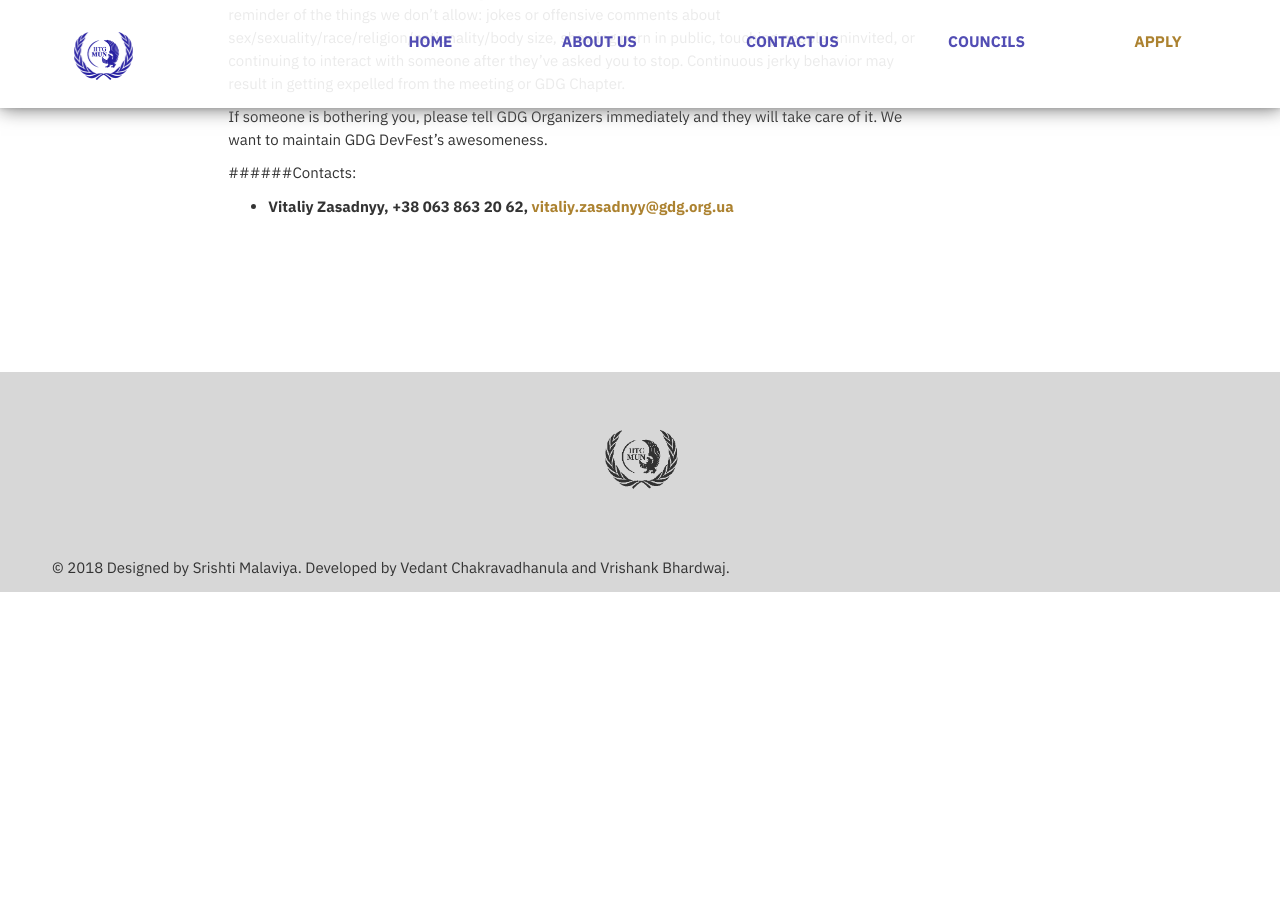
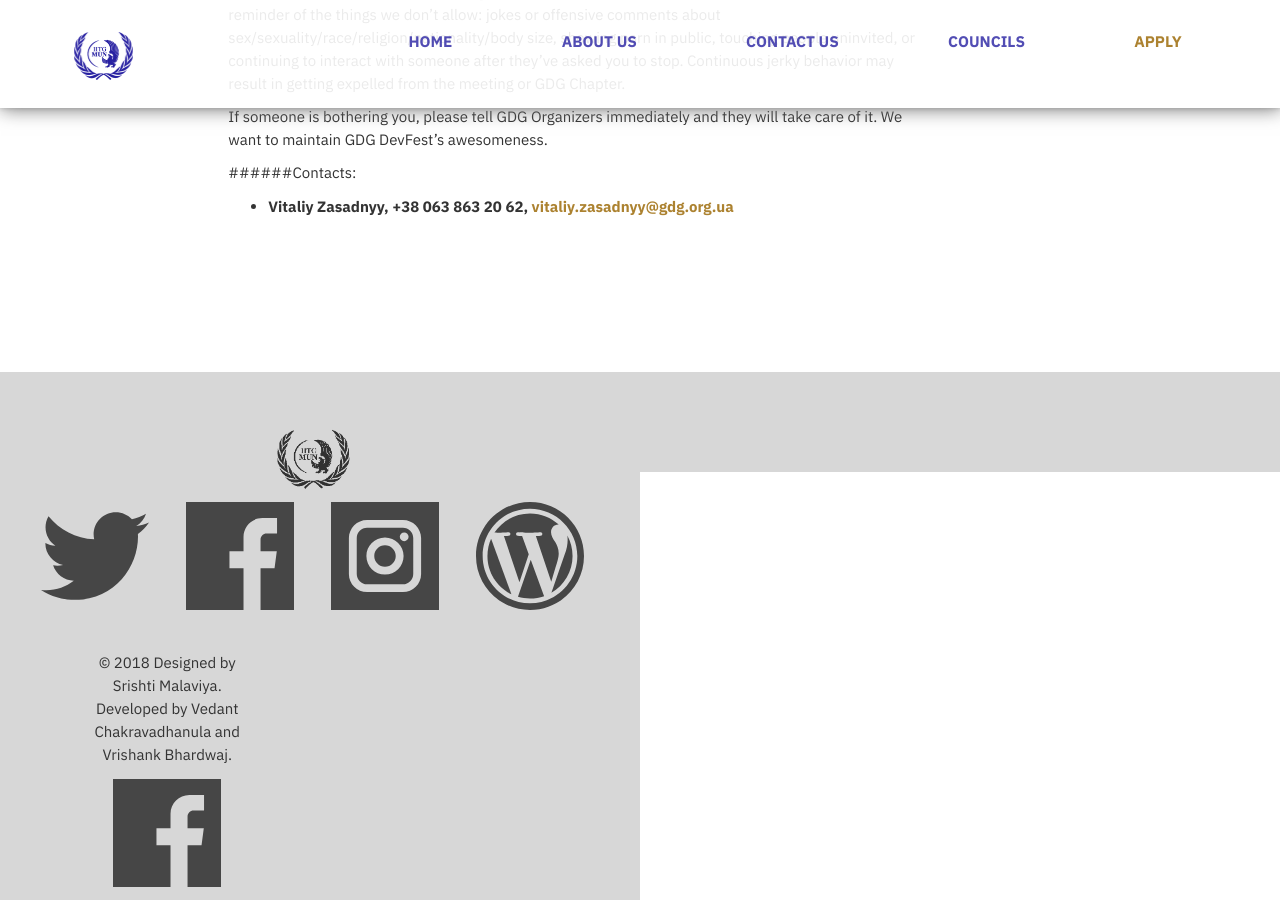
Before and after one commit to rupam170123041/IITG-MUN.github.io, a Jekyll site: the page built from cod.md, in a window 1280 px wide and 900 px high, scrolled down 672 px. Built offline with Jekyll 4.4.1, drawn with Linux system fonts in a browser that asks for light colours; nearby versions of some CDN libraries; comment, search, counter and statistics services are not loaded; before the commit the page ends 1264 px from its top, so only the background shows below that.

Commit message:
Footer changes

```diff
--- a/_includes/footer.html
+++ b/_includes/footer.html
@@ -1,9 +1,27 @@
 <div class="footer-box">
-	<div class="footer">
-        <div style="position: center;" class="footer-logo">
-        	</div>
-    </div>
-    <p class="footer">
-				&copy; 2018 Designed by Srishti Malaviya. Developed by Vedant Chakravadhanula and Vrishank Bhardwaj.</a>
-	</p>
+	<div class="row">
+		<div class="footer col-md-6" align="center">
+			<div class="row">
+	        <div style="position: center;" class="footer-logo">
+	        	</div></div>
+	        <div class="row">
+	        	<div class="col-md-3 twitter-logo"></div>
+	        	<div class="col-md-3 facebook-logo"></div>
+	        	<div class="col-md-3 instagram-logo"></div>
+	        	<div class="col-md-3 wordpress-logo"></div>
+	        </div>
+	        <div class="row">
+	        	<div class="col-md-6" align="center">
+	        	<p class="footer">
+					&copy; 2018 Designed by Srishti Malaviya. Developed by Vedant Chakravadhanula and Vrishank Bhardwaj.</a>
+				</p>
+			</div>
+	        </div>
+
+	        <div class="row">
+	        	<div class="col-md-6 alcheringa-logo" align="center">
+	        	</div>
+	        </div>
+	    </div>
+	</div>
 </div>
--- a/_includes/twitter-feed.html
+++ b/_includes/twitter-feed.html
@@ -5,7 +5,7 @@
     <div class="content-wrapper">
         <div class="col-md-8 col-md-offset-2">
             <h3 style="font-weight:normal; font-size: 58px;">{{ site.tweetsFeedTitle2 }}<br><font style="color: #ac8230">{{ site.tweetsFeedTitle3 }}</font><br>
-            	<h3 style="font-weight:normal; font-size: 45px;">{{ site.deadPoets }}<font style="color: #ac8230;">{{ site.waltWhitman }}<font>
+            	<h3 style="font-weight:normal; font-size: 45px;">{{ site.waltWhitman }}<br><font style="color: #ac8230;">{{ site.deadPoets }}<font>
             </h3>
             <div id="tweets" class="tweets"></div>
         </div>
--- a/css/main.css
+++ b/css/main.css
@@ -4404,6 +4404,42 @@
     background-size: contain;
     height: 12vh;
 }
+
+.twitter-logo {
+    background: url("../img/sprites/logo_twitter.svg") no-repeat;
+    background-position: center;
+    background-size: contain;
+    height: 12vh;
+}
+
+.facebook-logo {
+    background: url("../img/sprites/logo_facebook.svg") no-repeat;
+    background-position: center;
+    background-size: contain;
+    height: 12vh;
+}
+
+.instagram-logo {
+    background: url("../img/sprites/logo_instagram.svg") no-repeat;
+    background-position: center;
+    background-size: contain;
+    height: 12vh;
+}
+
+.wordpress-logo {
+    background: url("../img/sprites/logo_wordpress.svg") no-repeat;
+    background-position: center;
+    background-size: contain;
+    height: 12vh;
+}
+
+.alcheringa-logo {
+    background: url("../img/sprites/logo_alcheringa.svg") no-repeat;
+    background-position: center;
+    background-size: contain;
+    height: 12vh;
+}
+
 .row-agenda {
     display: flex;
     height: 88vh;
```
Also changed, not shown: img/sprites/logo_alcheringa.svg (added), img/sprites/logo_facebook.svg (added), img/sprites/logo_instagram.svg (added), img/sprites/logo_twitter.svg (added), img/sprites/logo_wordpress.svg (added).
